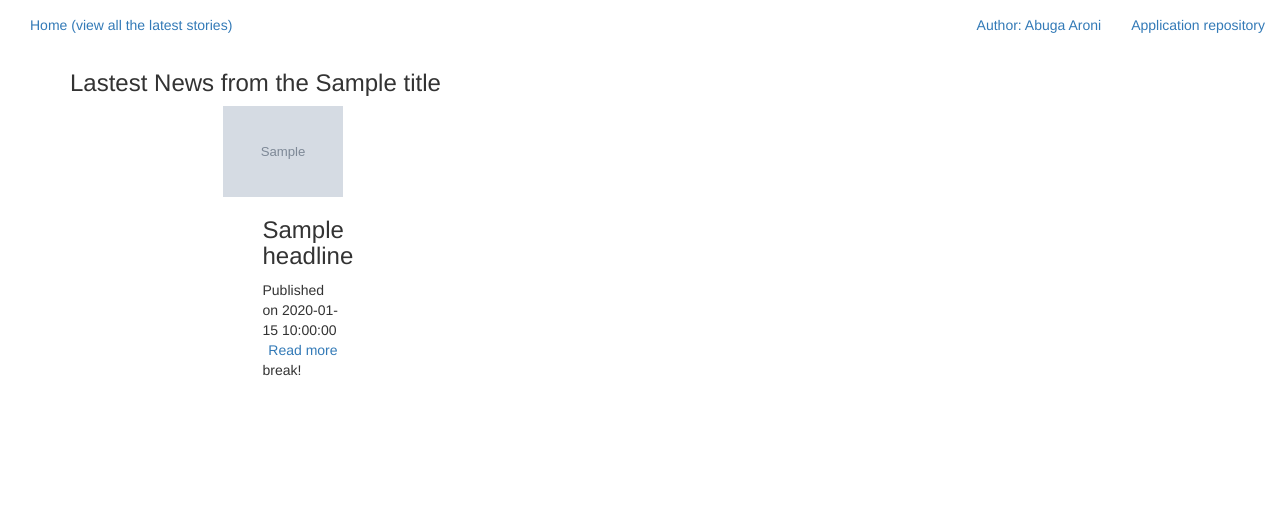
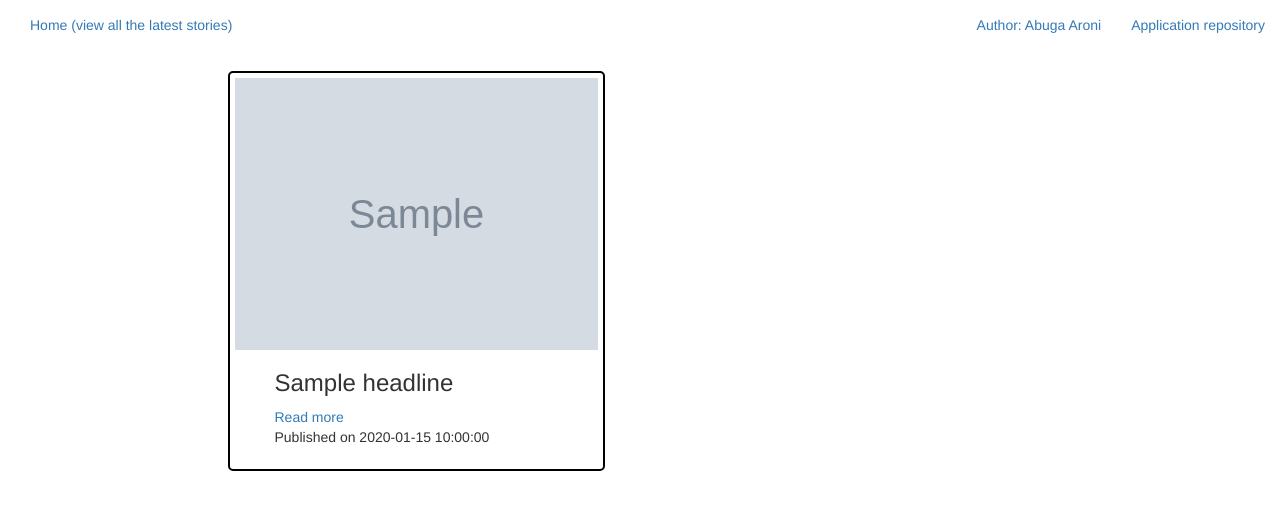
Before and after one commit to AbugaAroni/FlaskIP2, a Flask app: template app/templates/news_source.html in a window 1280 px wide. Shown: the top 510 px of the page. Run offline with Flask 2, Linux system fonts and the light colour scheme; the template is opened without the code that fills it: most values are stand-ins (such as "Sample title", 1, 10 or a date in 2020); grey boxes marked "Sample" are stand-in pictures; some libraries are stand-ins or nearby versions.

Commit message:
add styling ot new_source.html for a better look

```diff
--- a/app/static/css/index.css
+++ b/app/static/css/index.css
@@ -4,6 +4,9 @@ p {
 }
 
 h3 {
+   text-align: center;
+}
+h1 {
    text-align: center;
 }
 
--- a/app/templates/index.html
+++ b/app/templates/index.html
@@ -19,7 +19,7 @@
             <div class="col-md-10">
                 <div class="row">
             <!-- News display section  -->
-                <h3> Lastest News</h3>
+                <h1> Lastest News</h1>
                   <ul>
                      {{ macro.displayNews(headlines)}}
                   </ul>
--- a/app/templates/macros.html
+++ b/app/templates/macros.html
@@ -4,26 +4,60 @@
             <div class="col-xs-5 col-sm-5 col-md-5 col-lg-5" style="border: 2px solid black;
             border-radius: 5px; padding: 5px; margin: 20px; height: 600px">
                 {% if top_headlines.broadcaster %}
-                    <h3> Headline news from {{ top_headlines.broadcaster}} </h3>
+
+                    <h2> Headline news from {{ top_headlines.broadcaster}} </h2>
+
                 {% else %}
+
                     <h3> Headline news from **Name unavailable</h3>
+
                 {% endif %}
 
                 {% if top_headlines.image %}
+
                     <img src="{{ top_headlines.image }}" alt="{{ top_headlines.broadcaster }} images" class="img-responsive">
+
                 {% else %}
-                    <img src="../static/unavailable-image.jpg" alt="{{ top_headlines.broadcaster }} images" class="img-responsive">
+
+                    <img src="../static/unavailable-image.jpg" alt="unavailable images" class="img-responsive" >
+
                 {% endif %}
-                <ol> <span> Story: </span> {{ top_headlines.title}}</ol>
-                <ol class="text-center">
-                    <a add target="_blank" href="{{top_headlines.URLsource}}">
-                        Read more</a>
-                </ol>
-                <ol> <span> Published on: </span> {{top_headlines.date}}</ol>
-                <ol class="text-center">
-                  More from  <a  href="/news_source/{{top_headlines.id}}">
-                        {{ top_headlines.broadcaster }}</a>
-                </ol>
+
+                {% if top_headlines.title %}
+
+                    <ol> <h3> {{ top_headlines.title}} </h3> <a add target="_blank" href="{{top_headlines.URLsource}}"> Read more</a> </ol>
+
+                {% else %}
+
+                    <ol> <span> Story: </span> UNAVAILABLE.</ol>
+
+                {% endif %}
+
+                  <br>
+
+                {% if top_headlines.date %}
+
+                      <ol> <span> Published date: </span> {{top_headlines.date}}</ol>
+
+                {% else %}
+
+                    <ol> <span> Published date: </span> UNAVAILABLE.</ol>
+
+                {% endif %}
+
+                  <br>
+
+                {% if top_headlines.broadcaster %}
+
+                  <ol class="text-center"> More strories from  <a  href="/news_source/{{top_headlines.id}}">  {{ top_headlines.broadcaster }}</a>  </ol>
+
+                {% else %}
+
+                    <ol> <span> More stories: </span> UNAVAILABLE.</ol>
+
+                {% endif %}
+
+
             </div>
 
     {% endfor %}
@@ -33,16 +67,11 @@
 {% macro displayBroadcasterNews(broadcasternews) %}
 
     {% for top_headlines in broadcasternews %}
-    <div class="col-md-2 top_headlines-card">
+    <div class="col-xs-5 col-sm-5 col-md-5 col-lg-5" style="border: 2px solid black;
+    border-radius: 5px; padding: 5px; margin: 20px; height: 400px">
         <img src="{{ top_headlines.image }}" alt="{{ top_headlines.broadcaster }} images" class="img-responsive">
-        <ol><h3>{{ top_headlines.title}}</h3></ol>
+        <ol><h3>{{ top_headlines.title}}</h3> <a add target="_blank" href="{{top_headlines.URLsource}}"> Read more</a> </ol>
         <ol>Published on {{top_headlines.date}}</ol>
-        <ol class="text-center">
-            <a add target="_blank" href="{{top_headlines.URLsource}}">
-                Read more</a>
-        </ol>
-
-        <ol> break! </ol>
     </div>
     {% endfor %}
 
--- a/app/templates/news_source.html
+++ b/app/templates/news_source.html
@@ -8,9 +8,9 @@
   <div class="row">
     <div class="col-md-12">
       {% if title %}
-        <h3> Lastest News from the {{title}}</h3>
+      <title> Lastest News from the {{title}}</title>
       {% else %}
-      <title> Lastest News from your selected Broadcaster</title>
+      <title> Lastest News from your selected broadcaster</title>
       {% endif %}
     </div>
   </div>
@@ -20,11 +20,10 @@
     </div>
 
     <div class="col-md-10">
-  <!-- News display section  -->
-
-        <ul>
-           {{ macro.displayBroadcasterNews(broadcasternews)}}
-        </ul>
+      <!-- News display section  -->
+      <ul>
+        {{ macro.displayBroadcasterNews(broadcasternews)}}
+      </ul>
     </div>
 
     <div class="col-md-1">
@@ -32,4 +31,4 @@
 
   </div>
 
-{% endblock%}
+  {% endblock%}
```
Also changed, not shown: app/static/u1navailable-image.jpg (added), app/static/unavailable-image.jpg.
